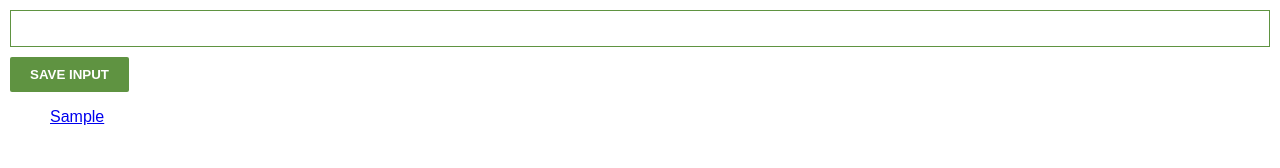
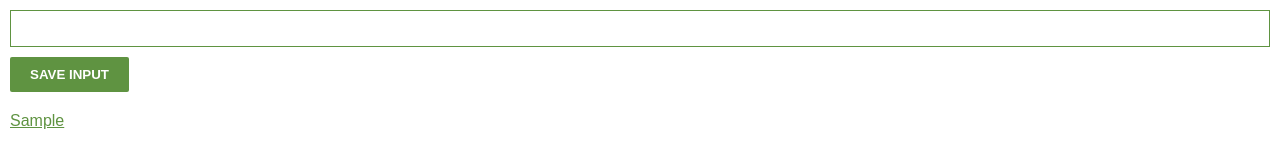
Before and after one commit to jvpink200/chromeExtension, a plain HTML site: page index.html in a window 1280 px wide. Both pictures are taken after typing "Sample" into the empty fields and a click on the button "SAVE INPUT". Drawn offline with Linux system fonts and the light colour scheme.

Commit message:
added styling

```diff
--- a/style.css
+++ b/style.css
@@ -23,6 +23,16 @@ button {
     font-weight:bold;
 }
 
+ul{
+    margin-top:20px;
+    list-style: none;
+    padding-left:0;
+}
+
 li {
-    list-style-type: none;
+   margin-top:5px;
 }
+
+li a {
+    color:#5f9341;
+}
```
